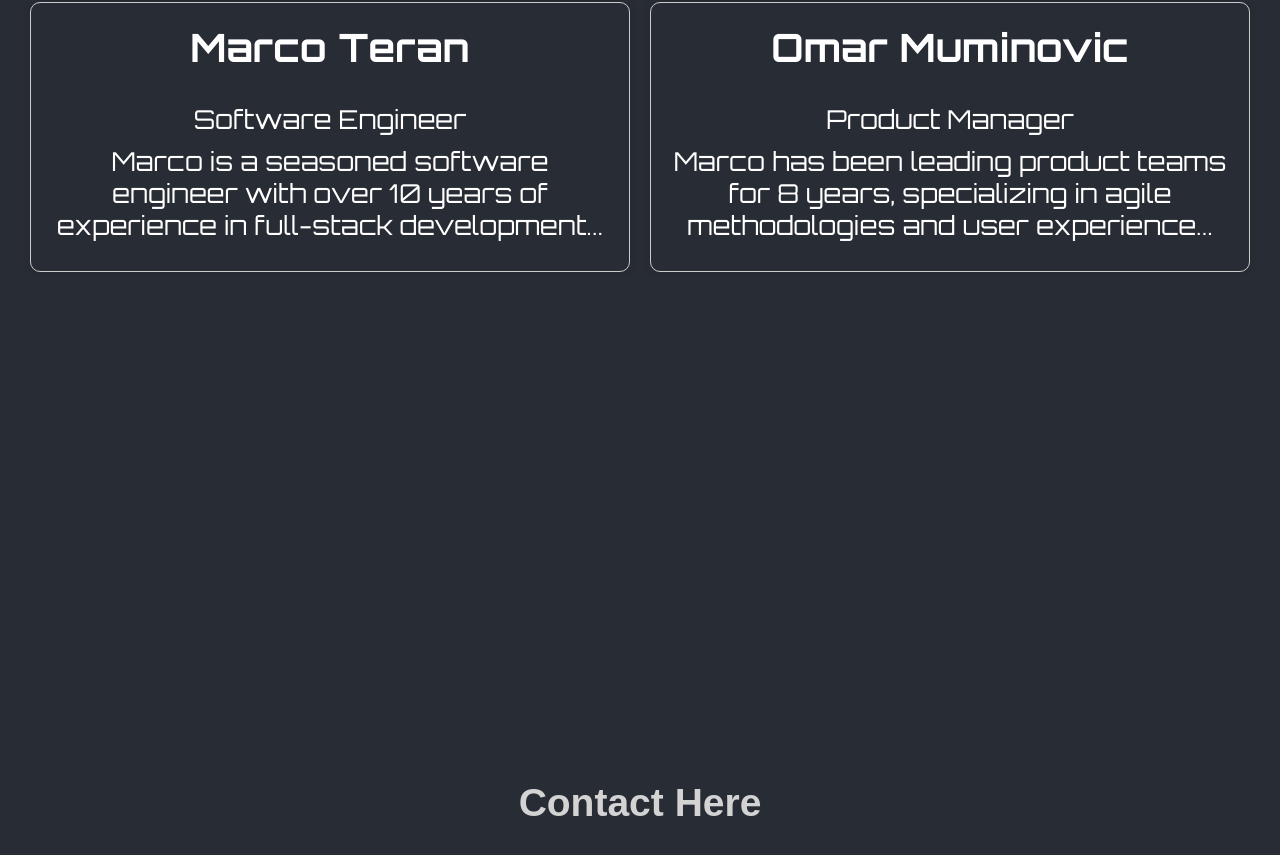
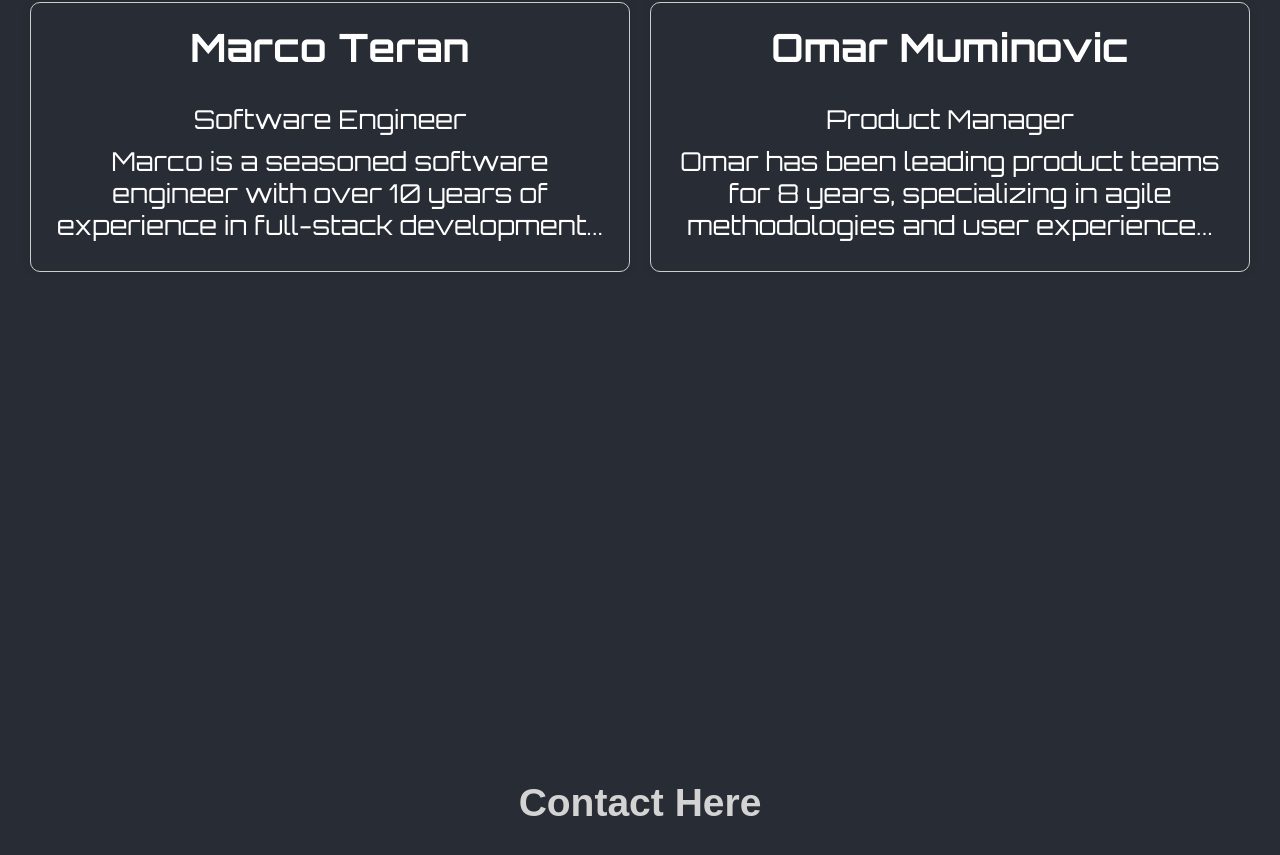
Before and after one commit to mate1995gbg/Work-Projects, a React (Create React App) app in the folder WebsterReactWebsite/websterreactwebsite/: page / in a window 1280 px wide. Shown: the part 1741-2596 px from the top of the page. Built offline with nearby package versions, Linux system fonts and the light colour scheme.

Commit message:
About Us - Members
COMMID

```diff
--- a/WebsterReactWebsite/websterreactwebsite/src/components/about.js
+++ b/WebsterReactWebsite/websterreactwebsite/src/components/about.js
@@ -12,7 +12,7 @@ function About() {
             <div className="member">
                 <h2>Omar Muminovic</h2>
                 <p>Product Manager</p>
-                <p>Marco has been leading product teams for 8 years, specializing in agile methodologies and user experience...</p>
+                <p>Omar has been leading product teams for 8 years, specializing in agile methodologies and user experience...</p>
             </div>
             </div>
         </header>
```
